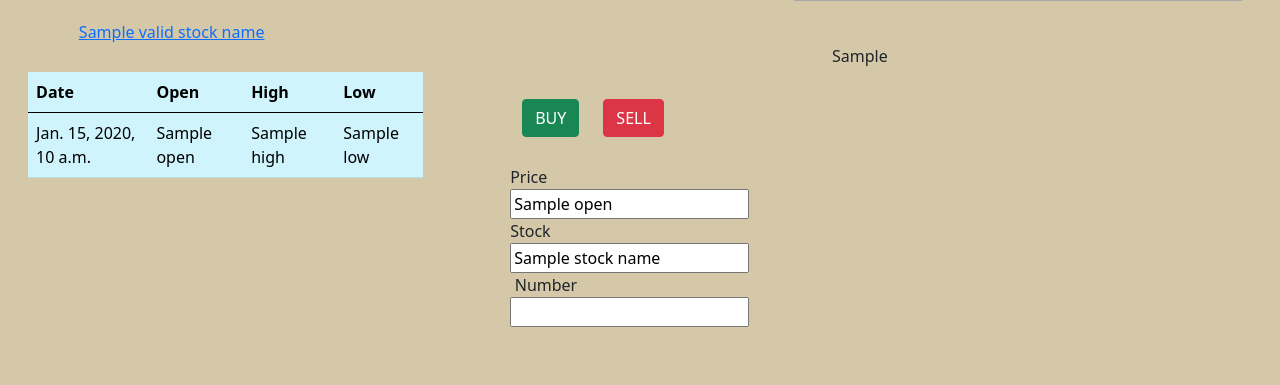
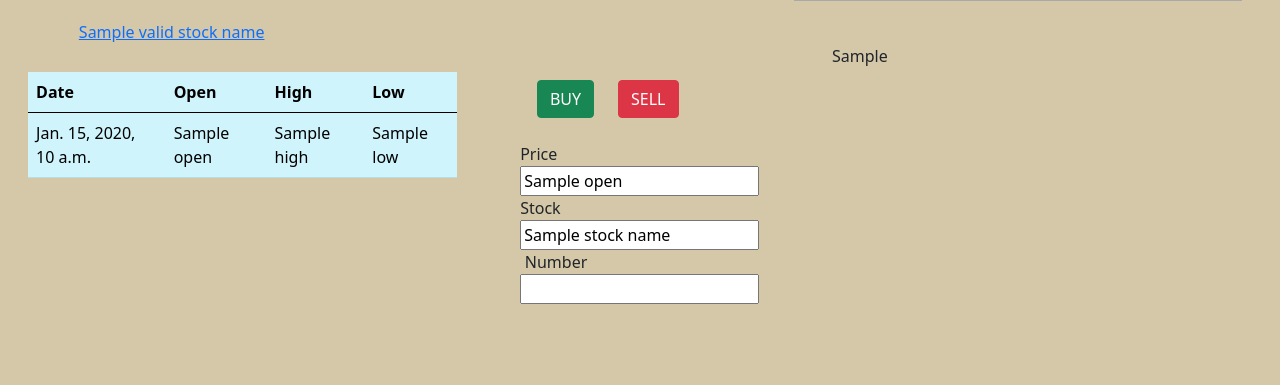
Before and after one commit to wwhite13sub/StockTradings, a Django app: template trade/templates/portfolio.html in a window 1280 px wide. Shown: the part 395-780 px from the top of the page. Run offline with Django 3.2, Linux system fonts and the light colour scheme; tables that the repository leaves empty hold one stand-in row (values such as "Sample post"); the template is opened without the code that fills it: values that come from a table or form of the project are taken from there, most other values are stand-ins (such as "Sample title", 1, 10 or a date in 2020).

Commit message:
fixing portfolio page for heroku view

```diff
--- a/trade/static/css/portfolio.css
+++ b/trade/static/css/portfolio.css
@@ -5,6 +5,10 @@
     margin-left: 15%;
     margin-top: 3%;
     color:rgb(0, 65, 139);
+}
+.choice {
+    margin-left: 8%;
+    margin-top: 2%;
 }
 
 .error_mss {
@@ -17,7 +21,7 @@
     width:2%;
 }
 .purchase {
-    padding: 5%;
+    padding: 3%;
 }
 .num {
     margin-right:70%;
@@ -51,6 +55,9 @@
         margin-left: 8%;
         margin-top: 2%;
     }
+    .purchase {
+        padding: 3%;
+    }
     .purchase>input {
         width:2%;
     }
```
